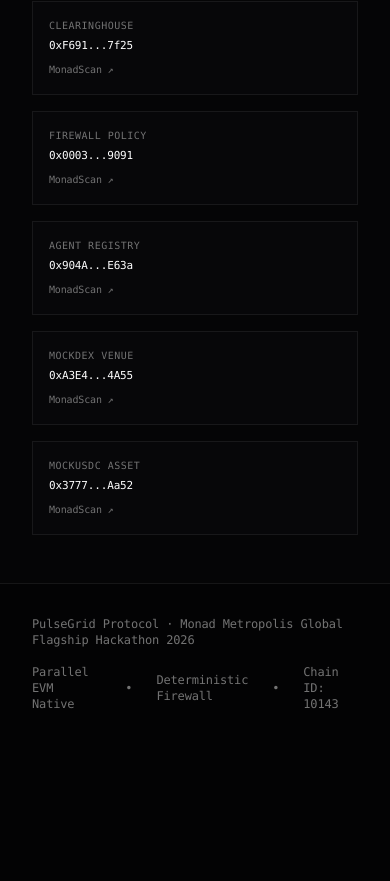
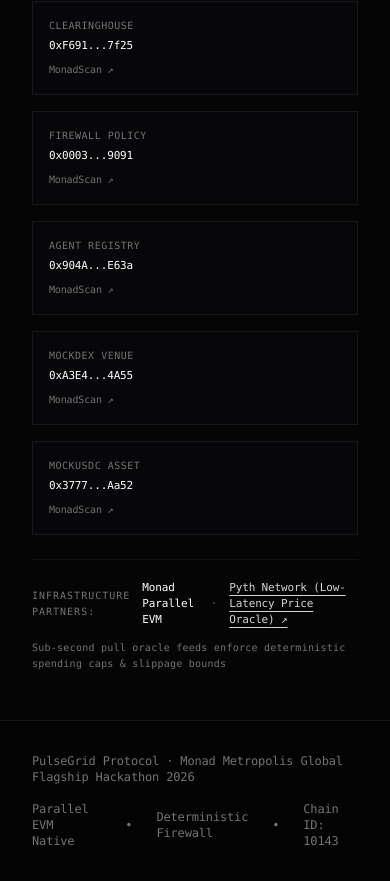
Before and after one commit to 0xNexuz/pulsegrid, a website: page dashboard/index.html in a window 390 px wide. Shown: the part 5454-6335 px from the top of the page. Before the commit the page ends 6198 px from the top, so only its background shows below. Drawn offline with nearby package versions, Linux system fonts and the light colour scheme.

Commit message:
feat: integrate Pyth Network sub-second oracle partner and pricing metadata across ledger, bench, and docs

```diff
--- a/dashboard/index.html
+++ b/dashboard/index.html
@@ -183,6 +183,8 @@
           <div><span class="text-neutral-600 text-[10px] block">SETTLED VOLUME</span><span id="heroVolumeTicker" class="text-white font-normal mt-0.5 block">$1,482,910</span></div>
           <div class="w-px h-6 bg-white/[0.06]"></div>
           <div><span class="text-neutral-600 text-[10px] block">EQUILIBRIUM</span><span class="text-white font-normal mt-0.5 block"><span id="activeFleetCount">5</span> Active · <span id="quarantinedFleetCount" class="text-rose-400">1</span> Quarantined</span></div>
+          <div class="w-px h-6 bg-white/[0.06] hidden xl:block"></div>
+          <div class="hidden xl:block"><span class="text-neutral-600 text-[10px] block">PYTH ORACLE</span><span class="text-neutral-300 font-normal mt-0.5 block">MON/USD $3.84 · &lt;30ms</span></div>
         </div>
       </div>
 
@@ -367,6 +369,21 @@
           <span class="text-neutral-500 group-hover:text-white text-[10px] mt-2 block transition-colors">MonadScan ↗</span>
         </a>
       </div>
+
+      <!-- Infrastructure Partners & Oracles -->
+      <div class="mt-6 pt-5 border-t border-white/[0.04] flex flex-col sm:flex-row items-start sm:items-center justify-between gap-3 text-[11px] text-neutral-400">
+        <div class="flex items-center gap-3">
+          <span class="text-neutral-500 uppercase tracking-widest text-[10px]">INFRASTRUCTURE PARTNERS:</span>
+          <span class="text-white font-normal">Monad Parallel EVM</span>
+          <span class="text-neutral-600">·</span>
+          <a href="https://pyth.network" target="_blank" class="text-neutral-300 hover:text-white transition-colors flex items-center gap-1 underline underline-offset-4">
+            Pyth Network (Low-Latency Price Oracle) ↗
+          </a>
+        </div>
+        <div class="text-neutral-500 text-[10px] tracking-wide">
+          Sub-second pull oracle feeds enforce deterministic spending caps & slippage bounds
+        </div>
+      </div>
     </div>
   </section>
 
@@ -423,6 +440,11 @@
             <span class="text-neutral-500 block text-[10px] uppercase">SETTLED VOLUME:</span>
             <span id="modalAmount" class="text-white font-normal">$420.00 USDC</span>
           </div>
+        </div>
+
+        <div class="border-t border-white/5 pt-2 flex items-center justify-between text-[10px] text-neutral-500">
+          <span>VALUATION ORACLE:</span>
+          <span class="text-neutral-300 font-mono">Pyth Network Pull Feed (&lt;30ms)</span>
         </div>
 
         <!-- Real-Time Interactive Preimage Verification -->
```
Also changed, not shown: public/index.html (+22 -0 lines), README.md.
